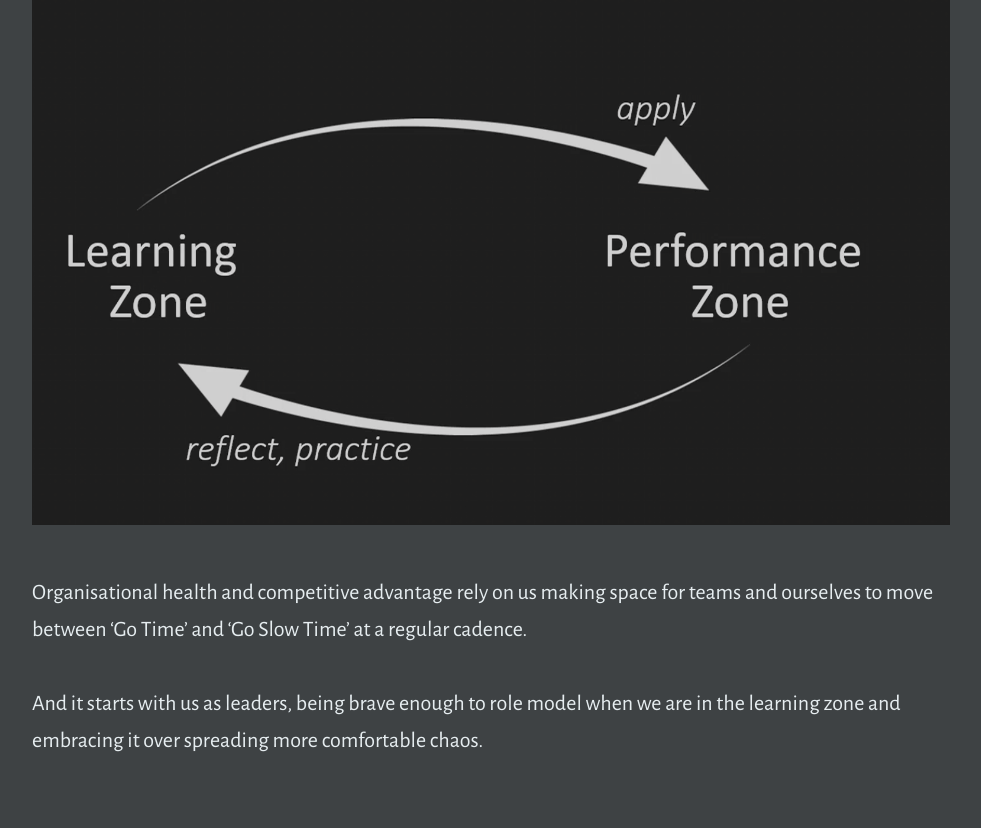
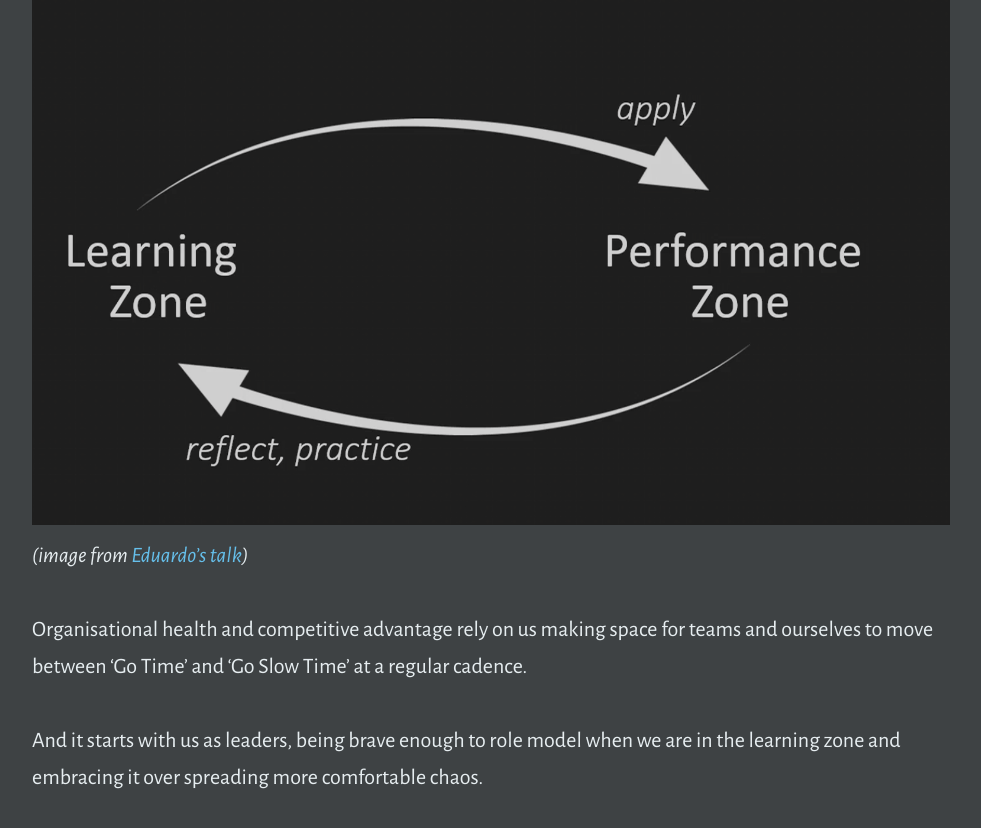
Before and after one commit to outragedpinkracoon/outragedpinkracoon.github.io, a Jekyll site: the page built from _posts/2022-06-27-go-time-vs-go-slow-time.md, in a window 1280 px wide and 900 px high, scrolled down 5620 px. Shown: the top 828 px of the window, without its empty margins (149-1130 px from the left). Built offline with Jekyll 4.4.1, drawn with Linux system fonts in a browser that asks for light colours.

Commit message:
Adds image reference

```diff
--- a/_posts/2022-06-27-go-time-vs-go-slow-time.md
+++ b/_posts/2022-06-27-go-time-vs-go-slow-time.md
@@ -84,6 +84,7 @@ Learning and improving ourselves and encouraging our teams to do the same feeds
 As I mentioned before, we want to oscillate between the learning zone and the performance zone, so it's also vital for morale that we get back into 'Go Time' to apply our learning; otherwise, we risk ['boreout'](https://www.bbc.com/worklife/article/20210701-the-damaging-effects-of-boreout-at-work) from not being engaged.
 
 ![reflective cycle](/assets/images/go-time/1.png)
+_(image from [Eduardo's talk](https://www.ted.com/talks/eduardo_briceno_how_to_get_better_at_the_things_you_care_about/transcript?language=en))_
 
 Organisational health and competitive advantage rely on us making space for teams and ourselves to move between 'Go Time' and 'Go Slow Time' at a regular cadence.
 
```
